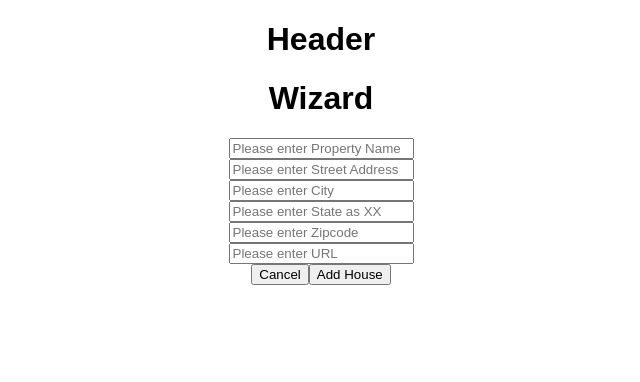
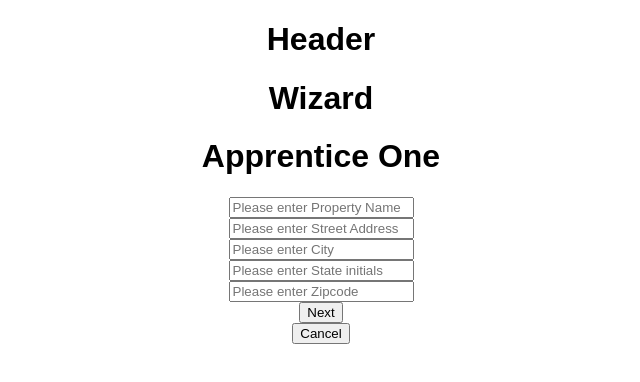
Before and after one commit to JordanOfTroy/sim-2, a React (Create React App) app: page /#/wizard in a window 1280 px wide. Shown: the top 382 px of the page, without its empty margins (319-959 px from the left). Built offline with nearby package versions, Linux system fonts and the light colour scheme.

Commit message:
apprenticeOne connected to redux. begining phase of data flow working.

```diff
--- a/src/components/Wizard/Apprentices/ApprenticeOne.js
+++ b/src/components/Wizard/Apprentices/ApprenticeOne.js
@@ -1,8 +1,10 @@
 import React, {Component} from 'react'
 import {Link} from 'react-router-dom'
-import axios from 'axios'
+import {connect} from 'react-redux'
+import {handleApprenticeOne} from '../../../ducks/reducer'
 
-export default class Wizard extends Component {
+
+class ApprenticeOne extends Component {
   constructor (props) {
     super(props)
 
@@ -10,13 +12,12 @@ export default class Wizard extends Component {
       propertyName: '',
       address: '',
       city: '',
-      state: '',
+      stateIN: '',
       zipcode: '',
       imageURL:''
 
     }
     this.handleUserInput = this.handleUserInput.bind(this)
-    this.addANewHouse = this.addANewHouse.bind(this)
   }
 
   handleUserInput (e) {
@@ -25,69 +26,65 @@ export default class Wizard extends Component {
     })
   }
 
-  addANewHouse () {
-    let {propertyName, address, city, state, zipcode, imageURL} = this.state
-    axios.post('/api/houses', {propertyName, address, city, state, zipcode, imageURL})
-    .then(console.log('it went and came back'))
-  }
+
 
   render () {
+    console.log(this.props)
+    let {handleApprenticeOne} = this.props
     return (
       <div>
-        <h1>Wizard</h1>
+        <h1>Apprentice One</h1>
         <div>
           <input
-          value = {this.state.propertyName}
           placeholder = 'Please enter Property Name'
-          onChange = {this.handleUserInput}
+          onChange = {(e) => handleApprenticeOne(e)}
           name = 'propertyName'/>
         </div>
         <div>
           <input
-          value = {this.state.address}
           placeholder = 'Please enter Street Address'
-          onChange = {this.handleUserInput}
+          onChange = {(e) => handleApprenticeOne(e)}
           name = 'address'/>
         </div>
         <div>
           <input
-          value = {this.state.city}
           placeholder = 'Please enter City'
-          onChange = {this.handleUserInput}
+          onChange = {(e) => handleApprenticeOne(e)}
           name = 'city'/>
         </div>
         <div>
           <input
-          value = {this.state.state}
-          placeholder = 'Please enter State as XX'
-          onChange = {this.handleUserInput}
-          name = 'state'/>
+          placeholder = 'Please enter State initials'
+          onChange = {(e) => handleApprenticeOne(e)}
+          name = 'stateIN'/>
         </div>
         <div>
           <input
-          value = {this.state.zipcode}
           placeholder = 'Please enter Zipcode'
-          onChange = {this.handleUserInput}
+          onChange = {(e) => handleApprenticeOne(e)}
           name = 'zipcode'/>
         </div>
-        <div>
-          <input
-          value = {this.state.imageURL}
-          placeholder = 'Please enter URL'
-          onChange = {this.handleUserInput}
-          name = 'imageURL'/>
-        </div>
         <Link
-        to = '/'
-        ><button>Cancel</button></Link>
-        <Link
-        to = '/'
+        to = '/wizard/apprentice2'
         ><button
-          onClick = {this.addANewHouse}
-        >Add House</button>
+        >Next</button>
         </Link>
 
       </div>
     )
   }
 }
+
+function mapStateToProps (state) {
+  let {propertyName, address, stateIN, city, zipcode} = state
+
+  return {
+    propertyName,
+    address,
+    city,
+    stateIN,
+    zipcode
+  }
+}
+
+export default connect(mapStateToProps, {handleApprenticeOne})(ApprenticeOne)
--- a/src/components/Wizard/Apprentices/ApprenticeThree.js
+++ b/src/components/Wizard/Apprentices/ApprenticeThree.js
@@ -0,0 +1,18 @@
+import React, {Component} from 'react'
+import {Link} from 'react-router-dom'
+
+
+export default class ApprenticeThree extends Component {
+  render () {
+    return (
+      <div>
+        <h1>Apprentice Three</h1>
+        <input placeholder = 'Please enter text'/>
+        <Link to = '/wizard/apprentice2'>
+          <button>Previous</button>
+        </Link>
+        <button>Add Houes</button>
+      </div>
+    )
+  }
+}
--- a/src/components/Wizard/Apprentices/ApprenticeTwo.js
+++ b/src/components/Wizard/Apprentices/ApprenticeTwo.js
@@ -0,0 +1,20 @@
+import React, {Component} from 'react'
+import {Link} from 'react-router-dom'
+
+
+export default class ApprenticeTwo extends Component {
+  render () {
+    return (
+      <div>
+        <h1>Apprentice Two</h1>
+        <input placeholder = 'Please enter text'/>
+        <Link to = '/wizard'>
+          <button>Previous</button>
+        </Link>
+        <Link to = '/wizard/apprentice3'>
+          <button>Next</button>
+        </Link>
+      </div>
+    )
+  }
+}
--- a/src/components/Wizard/Wizard.js
+++ b/src/components/Wizard/Wizard.js
@@ -1,91 +1,23 @@
 import React, {Component} from 'react'
-import {Link} from 'react-router-dom'
-import axios from 'axios'
+import {Link, Switch, Route} from 'react-router-dom'
+import ApprenticeOne from './Apprentices/ApprenticeOne'
+import ApprenticeTwo from './Apprentices/ApprenticeTwo'
+import ApprenticeThree from './Apprentices/ApprenticeThree'
 
 export default class Wizard extends Component {
-  constructor (props) {
-    super(props)
-
-    this.state = {
-      propertyName: '',
-      address: '',
-      city: '',
-      state: '',
-      zipcode: '',
-      imageURL:''
-
-    }
-    this.handleUserInput = this.handleUserInput.bind(this)
-    this.addANewHouse = this.addANewHouse.bind(this)
-  }
-
-  handleUserInput (e) {
-    this.setState({
-      [e.target.name]:e.target.value
-    })
-  }
-
-  addANewHouse () {
-    let {propertyName, address, city, state, zipcode, imageURL} = this.state
-    axios.post('/api/houses', {propertyName, address, city, state, zipcode, imageURL})
-    .then(console.log('it went and came back'))
-  }
 
   render () {
     return (
       <div>
         <h1>Wizard</h1>
-        <div>
-          <input
-          value = {this.state.propertyName}
-          placeholder = 'Please enter Property Name'
-          onChange = {this.handleUserInput}
-          name = 'propertyName'/>
-        </div>
-        <div>
-          <input
-          value = {this.state.address}
-          placeholder = 'Please enter Street Address'
-          onChange = {this.handleUserInput}
-          name = 'address'/>
-        </div>
-        <div>
-          <input
-          value = {this.state.city}
-          placeholder = 'Please enter City'
-          onChange = {this.handleUserInput}
-          name = 'city'/>
-        </div>
-        <div>
-          <input
-          value = {this.state.state}
-          placeholder = 'Please enter State as XX'
-          onChange = {this.handleUserInput}
-          name = 'state'/>
-        </div>
-        <div>
-          <input
-          value = {this.state.zipcode}
-          placeholder = 'Please enter Zipcode'
-          onChange = {this.handleUserInput}
-          name = 'zipcode'/>
-        </div>
-        <div>
-          <input
-          value = {this.state.imageURL}
-          placeholder = 'Please enter URL'
-          onChange = {this.handleUserInput}
-          name = 'imageURL'/>
-        </div>
+        <Switch>
+          <Route exact path = '/wizard' component = {ApprenticeOne} />
+          <Route path = '/wizard/apprentice2' component = {ApprenticeTwo} />
+          <Route path = '/wizard/apprentice3' component = {ApprenticeThree}/>
+        </Switch>
         <Link
         to = '/'
         ><button>Cancel</button></Link>
-        <Link
-        to = '/'
-        ><button
-          onClick = {this.addANewHouse}
-        >Add House</button>
-        </Link>
 
       </div>
     )
--- a/src/ducks/reducer.js
+++ b/src/ducks/reducer.js
@@ -1,17 +1,39 @@
-initialState = {
+let initialState = {
   propertyName: '',
   address: '',
   city: '',
-  state: '',
+  stateIN: '',
   zipcode: '',
   imageURL:''
 }
 /************************************************************* */
+const HANDLE_APPRENTICE_ONE = 'HANDLE_APPRENTICE_ONE'
+/************************************************************* */
+
+export function handleApprenticeOne (e) {
+  return {
+    type: HANDLE_APPRENTICE_ONE,
+    // payload: {propertyName, address, city, stateIN, zipcode}
+    payload: {[e.target.name]:e.target.value}
+
+  }
+}
 
 /************************************************************* */
-export default function reducer (state=initialState, action) {
+function reducer (state=initialState, action) {
   switch(action.type) {
+
+    case HANDLE_APPRENTICE_ONE:
+    let {propertyName, address, city, stateIN, zipcode} = action.payload
+      return Object.assign({}, state, {propertyName: propertyName,
+                                       address: address,
+                                       city: city,
+                                       stateIN: stateIN,
+                                       zipcode: zipcode
+                                      })
 
     default: return state
   }
 }
+
+export default reducer
--- a/src/ducks/store.js
+++ b/src/ducks/store.js
@@ -1,5 +1,5 @@
-import {createStore} from 'react-redux'
+import {createStore} from 'redux'
 import reducer from './reducer'
-const store = createStore(reducer)
+const store = createStore(reducer,  window.__REDUX_DEVTOOLS_EXTENSION__ && window.__REDUX_DEVTOOLS_EXTENSION__())
 
-module.exports = store
+export default store
--- a/src/index.js
+++ b/src/index.js
@@ -4,10 +4,16 @@ import './index.css';
 import App from './App';
 import registerServiceWorker from './registerServiceWorker';
 import {HashRouter} from 'react-router-dom'
+import {Provider} from 'react-redux'
+import store from './ducks/store'
+
 
 ReactDOM.render(
-<HashRouter>
-  <App />
-</HashRouter>
+<Provider store = {store}>
+  <HashRouter>
+    <App />
+  </HashRouter>
+</Provider>
+
 , document.getElementById('root'));
 registerServiceWorker();
```
